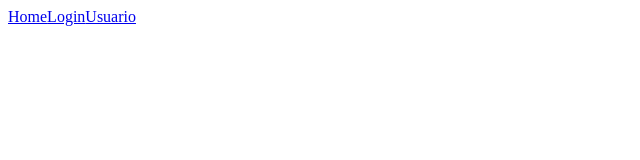
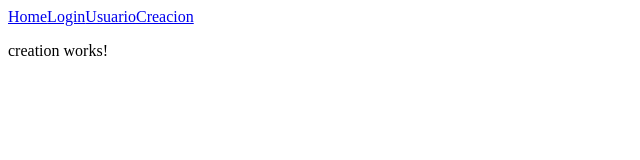
Before and after one commit to nmaisonn/ObligatorioDesarrolloWeb, an Angular app in the folder Front/obligatorioDesarrolloWeb/: page /creation in a window 1280 px wide. Before the commit this address led to /. Shown: the top 160 px of the page, without its empty margins (0-640 px from the left). Built offline with nearby package versions, Linux system fonts and the light colour scheme.

Commit message:
Creation added

```diff
--- a/Front/obligatorioDesarrolloWeb/src/app/app-routing.module.ts
+++ b/Front/obligatorioDesarrolloWeb/src/app/app-routing.module.ts
@@ -1,9 +1,11 @@
 import { NgModule } from '@angular/core';
 import { RouterModule, Routes } from '@angular/router';
+import { CreationComponent } from './components/creation/creation.component';
 import { LoginComponent } from './components/login/login.component';
 
 const routes: Routes = [
-  { path: 'login', component: LoginComponent}
+  { path: 'login', component: LoginComponent},
+  {path:"creation", component: CreationComponent}
 ];
 
 @NgModule({
--- a/Front/obligatorioDesarrolloWeb/src/app/app.component.html
+++ b/Front/obligatorioDesarrolloWeb/src/app/app.component.html
@@ -2,5 +2,6 @@
   <a routerLink="/">Home</a>
   <a routerLink="/login">Login</a>
   <a routerLink="/users">Usuario</a>
+  <a routerLink="/creation">Creacion</a>
 </nav>
 <router-outlet></router-outlet>
--- a/Front/obligatorioDesarrolloWeb/src/app/app.module.ts
+++ b/Front/obligatorioDesarrolloWeb/src/app/app.module.ts
@@ -4,11 +4,13 @@ import { BrowserModule } from '@angular/platform-browser';
 import { AppRoutingModule } from './app-routing.module';
 import { AppComponent } from './app.component';
 import { LoginComponent } from './components/login/login.component';
+import { CreationComponent } from './components/creation/creation.component';
 
 @NgModule({
   declarations: [
     AppComponent,
-    LoginComponent
+    LoginComponent,
+    CreationComponent
   ],
   imports: [
     BrowserModule,
--- /dev/null
+++ b/Front/obligatorioDesarrolloWeb/src/app/components/creation/creation.component.html
@@ -0,0 +1 @@
+<p>creation works!</p>
--- /dev/null
+++ b/Front/obligatorioDesarrolloWeb/src/app/components/creation/creation.component.ts
@@ -0,0 +1,15 @@
+import { Component, OnInit } from '@angular/core';
+
+@Component({
+  selector: 'app-creation',
+  templateUrl: './creation.component.html',
+  styleUrls: ['./creation.component.scss']
+})
+export class CreationComponent implements OnInit {
+
+  constructor() { }
+
+  ngOnInit(): void {
+  }
+
+}
```
Also changed, not shown: Front/obligatorioDesarrolloWeb/src/app/components/creation/creation.component.scss (added), 1 other file (tests, documents, lock files or other folders).
